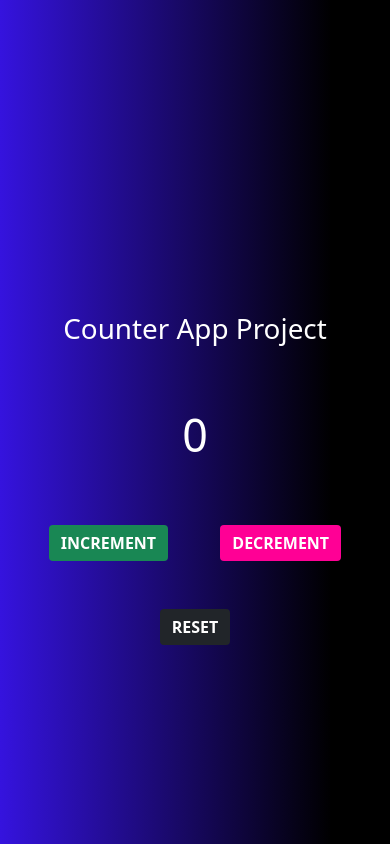
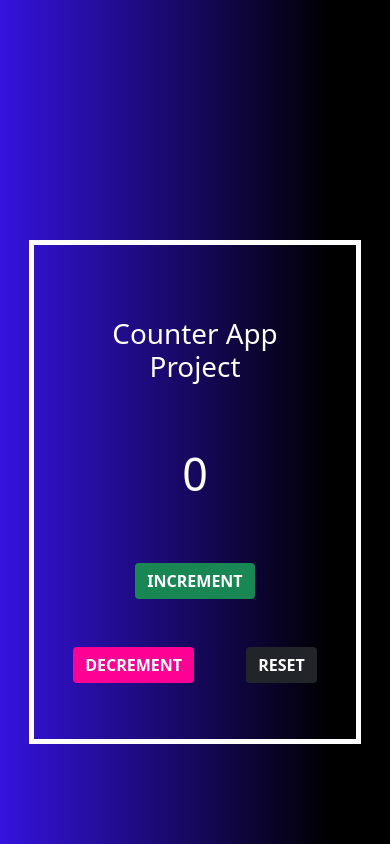
Before and after one commit to AryeshSaha/Project-01, a plain HTML site: page index.html in a window 390 px wide. Drawn offline with nearby package versions, Linux system fonts and the light colour scheme.

Commit message:
container media width mod

```diff
--- a/style.css
+++ b/style.css
@@ -9,7 +9,7 @@ body{
 }
 
 .col-md-6{
-    /* border: 5px solid white; */
+    border: 5px solid white;
     margin-top: 15rem !important;
     padding: 2rem;
 }
@@ -41,3 +41,9 @@ p{
 .btn-danger{
     background-color: rgb(255, 0, 149) !important;
 }
+
+@media (max-width: 576px) {
+    .container{
+        width: 85% !important;
+    }
+}
```
